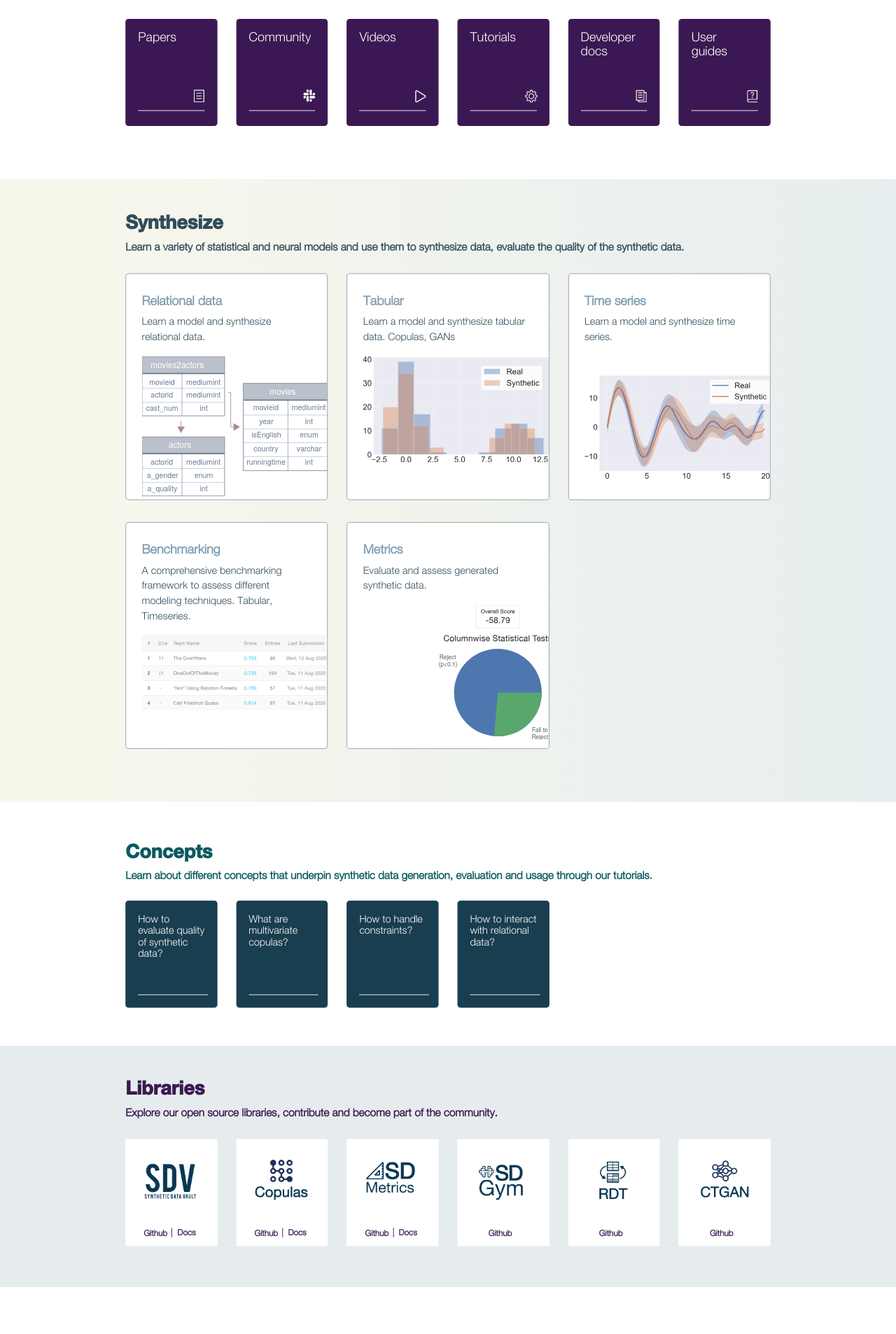
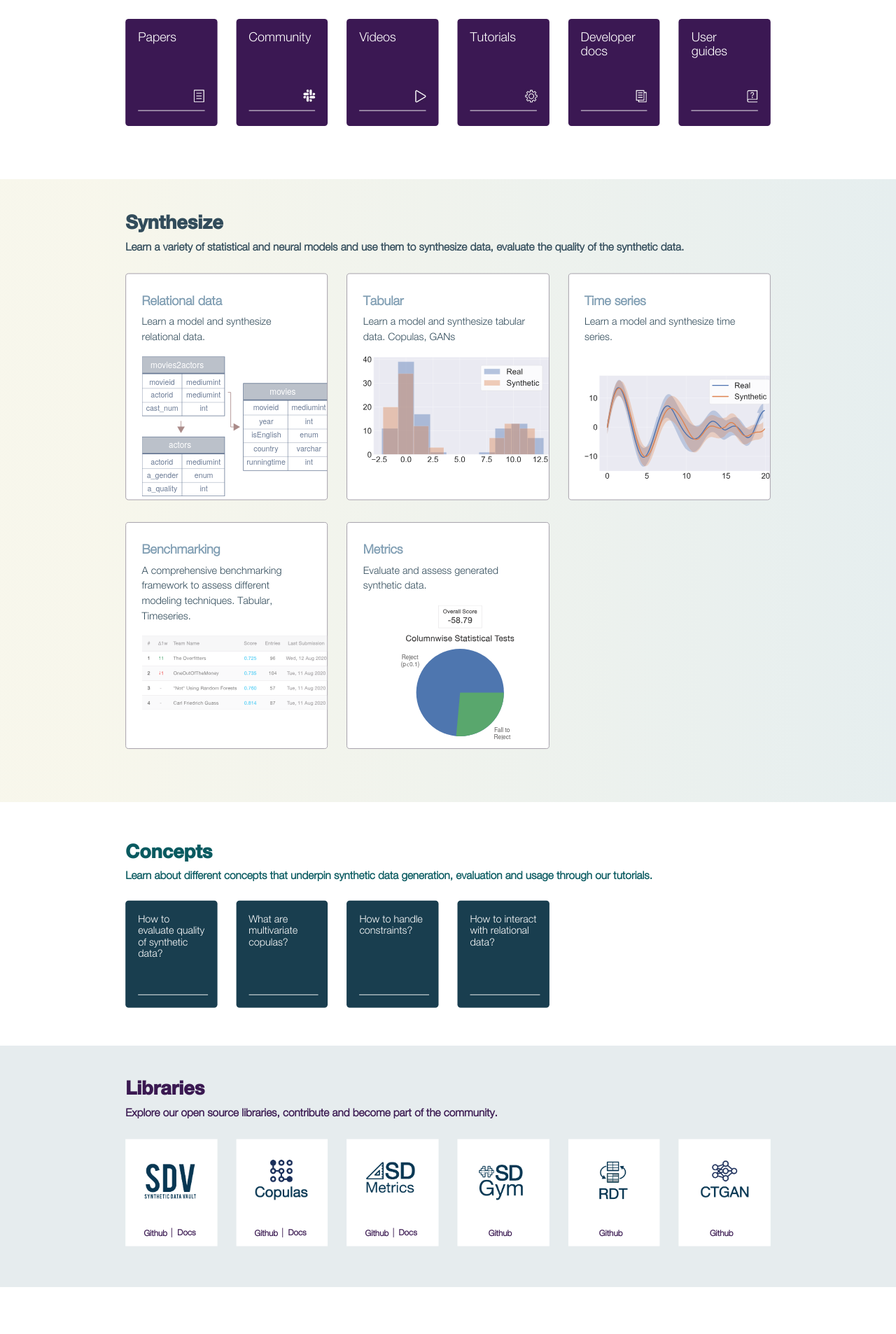
Before and after one commit to sdv-dev/sdv-dev.github.io, a Jekyll site: the page built from index.html, in a window 1280 px wide. Shown: the part 724-2630 px from the top of the page at 70% size. Built offline with Jekyll 4.4.1, drawn with Linux system fonts in a browser that asks for light colours.

Commit message:
Update css

```diff
--- a/css/main.css
+++ b/css/main.css
@@ -173,10 +173,10 @@ span.icon-menu {
 }
 
 .concepts a:hover {
-    text-decoration: none;
+  text-decoration: none;
 }
 .synthesize a:hover {
-    text-decoration: none;
+  text-decoration: none;
 }
 
 .concepts p {
@@ -620,7 +620,7 @@ hr {
 
 img.Metrics-img {
   width: 60%;
-  margin-top: 0px;
+  margin: auto;
 }
 
 img.time-img {
```
